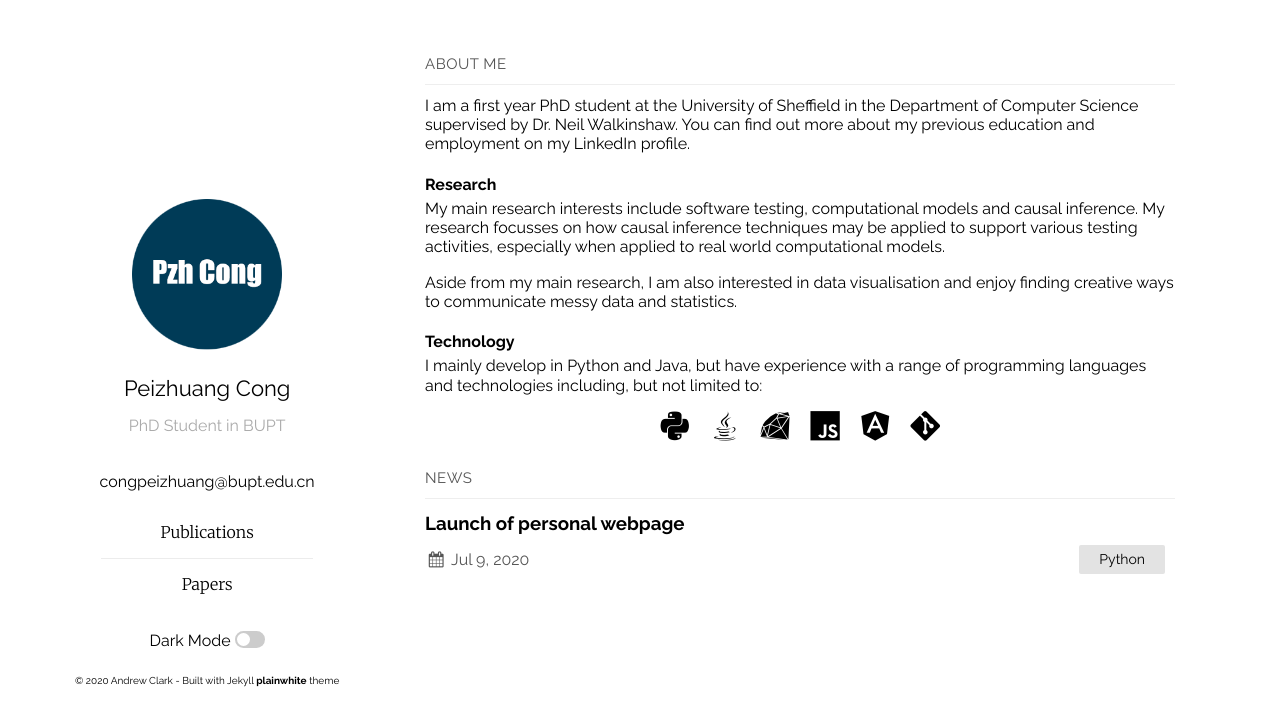
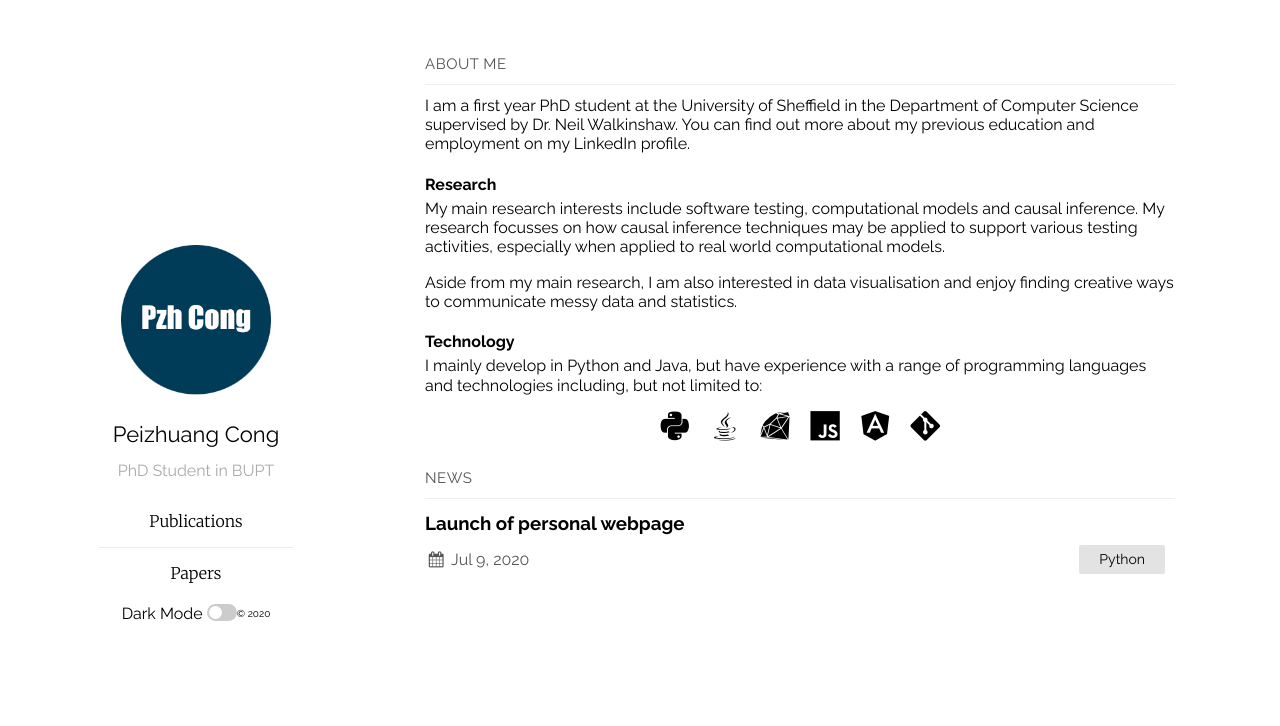
Before and after one commit to congpeizhuang/congpeizhuang.github.io, a Jekyll site: the page built from index.md, in a window 1280 px wide. Shown: the top 726 px of the page. Built offline with Jekyll 4.4.1, drawn with Linux system fonts in a browser that asks for light colours.

Commit message:
Update default.html

```diff
--- a/_layouts/default.html
+++ b/_layouts/default.html
@@ -14,87 +14,6 @@
       </h2>
       <p class="tagline">{{ site.plainwhite.tagline }}</p>
       <ul class="social">
-        {%- if site.plainwhite.social_links.github -%}
-        <a href="https://github.com/{{ site.plainwhite.social_links.github }}" target="_blank">
-          <li>
-            <i class="icon-github-circled"></i>
-          </li>
-        </a>
-        {%- endif -%}
-        {%- if site.plainwhite.social_links.linkedIn -%}
-        <a href="https://www.linkedin.com/{{ site.plainwhite.social_links.linkedIn }}" target="_blank">
-          <li>
-            <i class="icon-linkedin-squared"></i>
-          </li>
-        </a>
-        {%- endif -%}
-        {%- if site.plainwhite.social_links.twitter -%}
-        <a href="https://twitter.com/{{ site.plainwhite.social_links.twitter }}" target="_blank">
-          <li>
-            <i class="icon-twitter-squared"></i>
-          </li>
-        </a>
-        {%- endif -%}
-        {%- if site.plainwhite.social_links.instagram -%}
-        <a href="https://instagram.com/{{ site.plainwhite.social_links.instagram }}" target="_blank">
-          <li>
-            <i class="icon-instagram"></i>
-          </li>
-        </a>
-        {%- endif -%}
-        {%- if site.plainwhite.social_links.facebook -%}
-        <a href="https://facebook.com/{{ site.plainwhite.social_links.facebook }}" target="_blank">
-          <li>
-            <i class="icon-facebook"></i>
-          </li>
-        </a>
-        {%- endif -%}
-        {%- if site.plainwhite.social_links.youtube -%}
-        <a href="https://youtube.com/{{ site.plainwhite.social_links.youtube }}" target="_blank">
-          <li>
-            <i class="icon-youtube"></i>
-          </li>
-        </a>
-        {%- endif -%}
-        {%- if site.plainwhite.social_links.pinterest -%}
-        <a href="https://pinterest.com/{{ site.plainwhite.social_links.pinterest }}" target="_blank">
-          <li>
-            <i class="icon-pinterest"></i>
-          </li>
-        </a>
-        {%- endif -%}
-        {%- if site.plainwhite.social_links.dribbble -%}
-        <a href="https://dribbble.com/{{ site.plainwhite.social_links.dribbble }}" target="_blank">
-          <li>
-            <i class="icon-dribbble"></i>
-          </li>
-        </a>
-        {%- endif -%}
-        {%- if site.plainwhite.social_links.flickr -%}
-        <a href="https://flickr.com/{{ site.plainwhite.social_links.flickr }}" target="_blank">
-          <li>
-            <i class="icon-flickr"></i>
-          </li>
-        </a>
-        {%- endif -%}
-        {%- if site.plainwhite.social_links.telegram -%}
-        <a href=" https://t.me/{{ site.plainwhite.social_links.telegram }}" target="_blank">
-          <li>
-            <i class="icon-telegram"></i>
-          </li>
-        </a>
-        {%- endif -%}
-        {%- if site.plainwhite.social_links.soundcloud -%}
-        <a href=" https://soundcloud.com/{{ site.plainwhite.social_links.soundcloud }}" target="_blank">
-          <li>
-            <i class="icon-soundcloud"></i>
-          </li>
-        </a>
-        {%- endif -%}
-      </ul>
-      {%- if site.email -%}
-        <p> {{site.email}} </p>
-      {%- endif -%}
       {%- if site.plainwhite.navigation -%}
       <nav class="navigation">
         <ul>
@@ -119,7 +38,7 @@
       <script type="text/javascript" src="{{ "/assets/js/darkmode.js" | relative_url }}"></script>
       {%- endif -%}
       <p class="reference">&copy;
-        {{ "now" | date: "%Y" }} Andrew Clark - Built with Jekyll <a href="https://github.com/samarsault/plainwhite-jekyll">plainwhite</a> theme</p>
+        {{ "now" | date: "%Y" }}
     </section>
     <section class="content">
       {{ content }}
```
